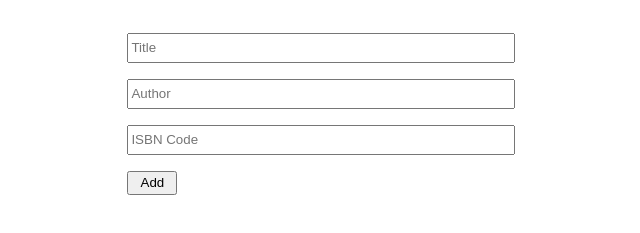
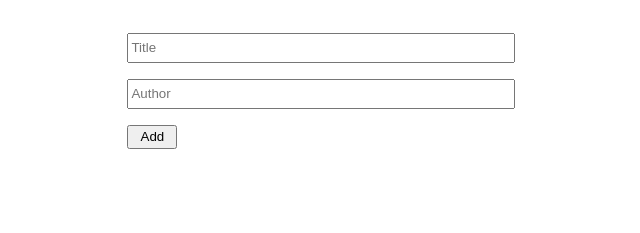
Before and after one commit to gealsanchez/AwesomeBooks, a plain HTML site: page index.html in a window 1280 px wide. Shown: the part 87-320 px from the top of the page, without its empty margins (323-963 px from the left). Drawn offline with Linux system fonts and the light colour scheme.

Commit message:
update index.js

```diff
--- a/index.html
+++ b/index.html
@@ -26,10 +26,7 @@
               <input type="text"
                 class="form-control" name="bookauthor" id="bookauthor" aria-describedby="Author" placeholder="Author" required>
             </div>
-            <div class="field">
-                <input type="text"
-                  class="form-control" name="bookISBN" id="bookISBN" aria-describedby="ISBN" placeholder="ISBN Code" required>
-              </div>
+
                 <input type="submit" class="form-control button" name="addbutton" id="addbutton" aria-describedby="Add" value="Add">
         </form>
     </main>
```
